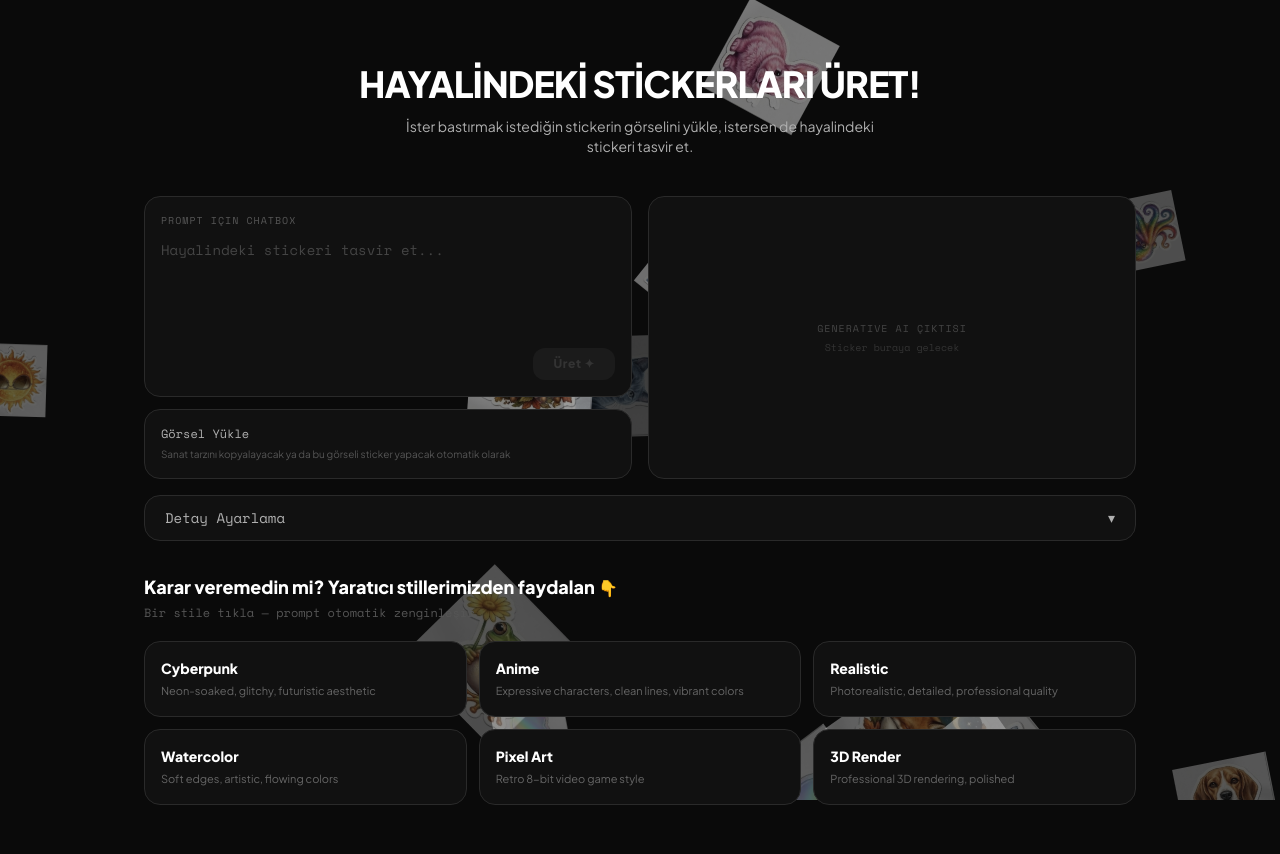
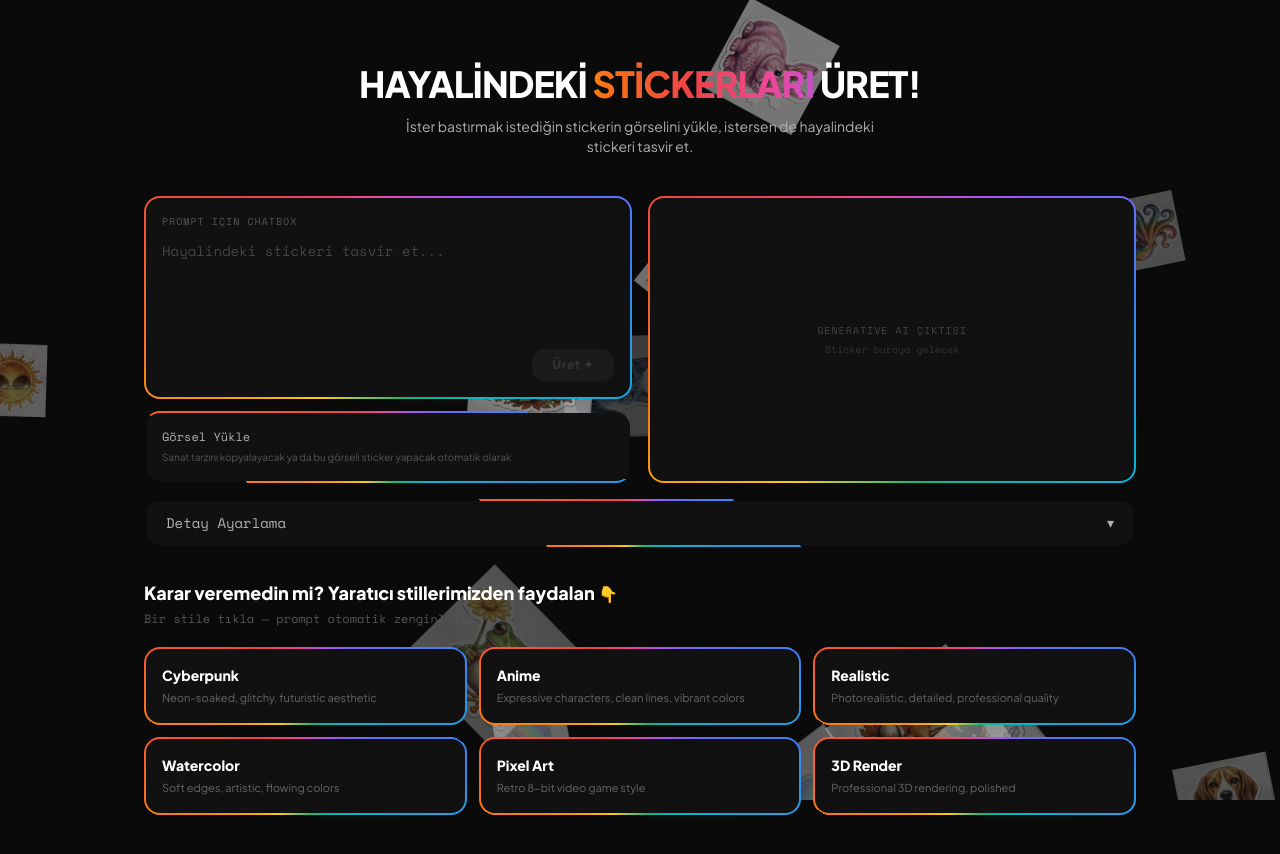
Before and after one commit to BgrOgz/Sticker-Maker-WEBsite, a Next.js app: page / in a window 1280 px wide. Shown: the top 854 px of the page. Built offline with nearby package versions, Linux system fonts and the light colour scheme.

Commit message:
feat: add rotating rainbow borders (5s) and rainbow text on STİCKERLARI (10s)

```diff
--- a/src/app/globals.css
+++ b/src/app/globals.css
@@ -82,6 +82,51 @@ body {
   color: #666;
 }
 
+/* ── Rainbow rotating border ─────────────── */
+.rb-wrap {
+  position: relative;
+  padding: 2px;
+  border-radius: 1rem;
+  overflow: hidden;
+}
+
+.rb-wrap::before {
+  content: '';
+  position: absolute;
+  inset: -100%;
+  background: conic-gradient(
+    #a855f7, #3b82f6, #06b6d4, #10b981, #facc15, #f97316, #ef4444, #ec4899, #a855f7
+  );
+  animation: rb-rotate 5s linear infinite;
+  z-index: 0;
+}
+
+.rb-inner {
+  position: relative;
+  z-index: 1;
+  border-radius: calc(1rem - 2px);
+  background: #111;
+  width: 100%;
+  height: 100%;
+}
+
+@keyframes rb-rotate {
+  to { transform: rotate(360deg); }
+}
+
+/* ── Slow rainbow text ───────────────────── */
+.gradient-word-slow {
+  background: linear-gradient(
+    90deg,
+    #a855f7, #3b82f6, #06b6d4, #10b981, #facc15, #f97316, #ef4444, #ec4899, #a855f7
+  );
+  background-size: 300% 300%;
+  -webkit-background-clip: text;
+  -webkit-text-fill-color: transparent;
+  background-clip: text;
+  animation: gradient-rotate 10s ease infinite;
+}
+
 ::selection {
   background: var(--color-accent);
   color: #000;
--- a/src/app/page.tsx
+++ b/src/app/page.tsx
@@ -77,7 +77,7 @@ export default function HomePage() {
         {/* ── HEADER ─────────────────────────────── */}
         <div className="text-center mb-10">
           <h1 className="text-3xl md:text-4xl font-extrabold tracking-tight mb-3">
-            HAYALİNDEKİ STİCKERLARI ÜRET!
+            HAYALİNDEKİ <span className="gradient-word-slow">STİCKERLARI</span> ÜRET!
           </h1>
           <p className="text-sm text-[#b0b0b0] max-w-lg mx-auto">
             İster bastırmak istediğin stickerin görselini yükle, istersen de hayalindeki stickeri tasvir et.
@@ -90,7 +90,8 @@ export default function HomePage() {
           {/* LEFT: Input */}
           <div className="flex flex-col gap-3">
             {/* Prompt box */}
-            <div className="flex-1 bg-[#111] border border-[#2a2a2a] rounded-2xl p-4 min-h-[180px] flex flex-col">
+            <div className="rb-wrap flex-1">
+            <div className="rb-inner p-4 min-h-[180px] flex flex-col">
               <p className="text-[10px] tracking-widest text-[#555] uppercase font-mono mb-3">
                 Prompt için chatbox
               </p>
@@ -122,11 +123,13 @@ export default function HomePage() {
                 </button>
               </div>
             </div>
+            </div>
 
             {/* Upload box */}
+            <div className="rb-wrap">
             <button
               onClick={() => fileInputRef.current?.click()}
-              className="bg-[#111] border border-[#2a2a2a] rounded-2xl p-4 text-left hover:border-[#00d9ff]/40 transition-colors group"
+              className="rb-inner p-4 text-left w-full group"
             >
               <input
                 ref={fileInputRef}
@@ -155,10 +158,12 @@ export default function HomePage() {
                 </div>
               )}
             </button>
+            </div>
           </div>
 
           {/* RIGHT: Output */}
-          <div className="bg-[#111] border border-[#2a2a2a] rounded-2xl flex flex-col items-center justify-center min-h-[280px] relative overflow-hidden">
+          <div className="rb-wrap min-h-[280px]">
+          <div className="rb-inner flex flex-col items-center justify-center" style={{minHeight: 'calc(100% - 0px)'}}>
             {isLoading ? (
               <div className="flex flex-col items-center gap-3">
                 <span className="inline-block w-8 h-8 border-2 border-[#00d9ff]/30 border-t-[#00d9ff] rounded-full animate-spin" />
@@ -204,20 +209,24 @@ export default function HomePage() {
               </div>
             )}
           </div>
+          </div>
         </div>
 
         {/* ── DETAIL SETTINGS DROPDOWN ─────────────── */}
         <div className="mb-8">
+          <div className="rb-wrap">
           <button
             onClick={() => setDetailsOpen((v) => !v)}
-            className="w-full bg-[#111] border border-[#2a2a2a] rounded-2xl px-5 py-3 text-sm font-mono text-[#b0b0b0] flex items-center justify-between hover:border-[#00d9ff]/40 transition-colors"
+            className="rb-inner w-full px-5 py-3 text-sm font-mono text-[#b0b0b0] flex items-center justify-between"
           >
             <span>Detay Ayarlama</span>
             <span className={`transition-transform duration-200 ${detailsOpen ? 'rotate-180' : ''}`}>▾</span>
           </button>
+          </div>
 
           {detailsOpen && (
-            <div className="mt-2 bg-[#111] border border-[#2a2a2a] rounded-2xl p-4">
+            <div className="rb-wrap mt-2">
+            <div className="rb-inner p-4">
               <div className="flex flex-wrap gap-3">
                 <label className="flex flex-col gap-1 flex-1 min-w-[140px]">
                   <span className="text-[10px] text-[#555] font-mono uppercase">Boyut</span>
@@ -244,6 +253,7 @@ export default function HomePage() {
                 </label>
               </div>
             </div>
+            </div>
           )}
         </div>
 
@@ -259,18 +269,11 @@ export default function HomePage() {
 
           <div className="grid grid-cols-2 md:grid-cols-3 gap-3">
             {STICKER_STYLES.slice(0, 6).map((style) => (
+              <div key={style.id} className="rb-wrap">
               <button
-                key={style.id}
                 onClick={() => handleStyleClick(style)}
-                className={`
-                  flex flex-col items-start gap-1 p-4 rounded-2xl border text-left
-                  transition-all duration-200 cursor-pointer group
-                  ${
-                    selectedStyle?.id === style.id
-                      ? 'bg-[#00d9ff]/10 border-[#00d9ff]'
-                      : 'bg-[#111] border-[#2a2a2a] hover:border-[#00d9ff]/40'
-                  }
-                `}
+                className={`rb-inner w-full flex flex-col items-start gap-1 p-4 text-left transition-colors
+                  ${selectedStyle?.id === style.id ? 'bg-[#00d9ff]/10' : ''}`}
               >
                 <span className={`text-sm font-extrabold ${selectedStyle?.id === style.id ? 'text-[#00d9ff]' : 'text-white'}`}>
                   {style.name}
@@ -279,6 +282,7 @@ export default function HomePage() {
                   {style.description}
                 </span>
               </button>
+              </div>
             ))}
           </div>
         </div>
```
